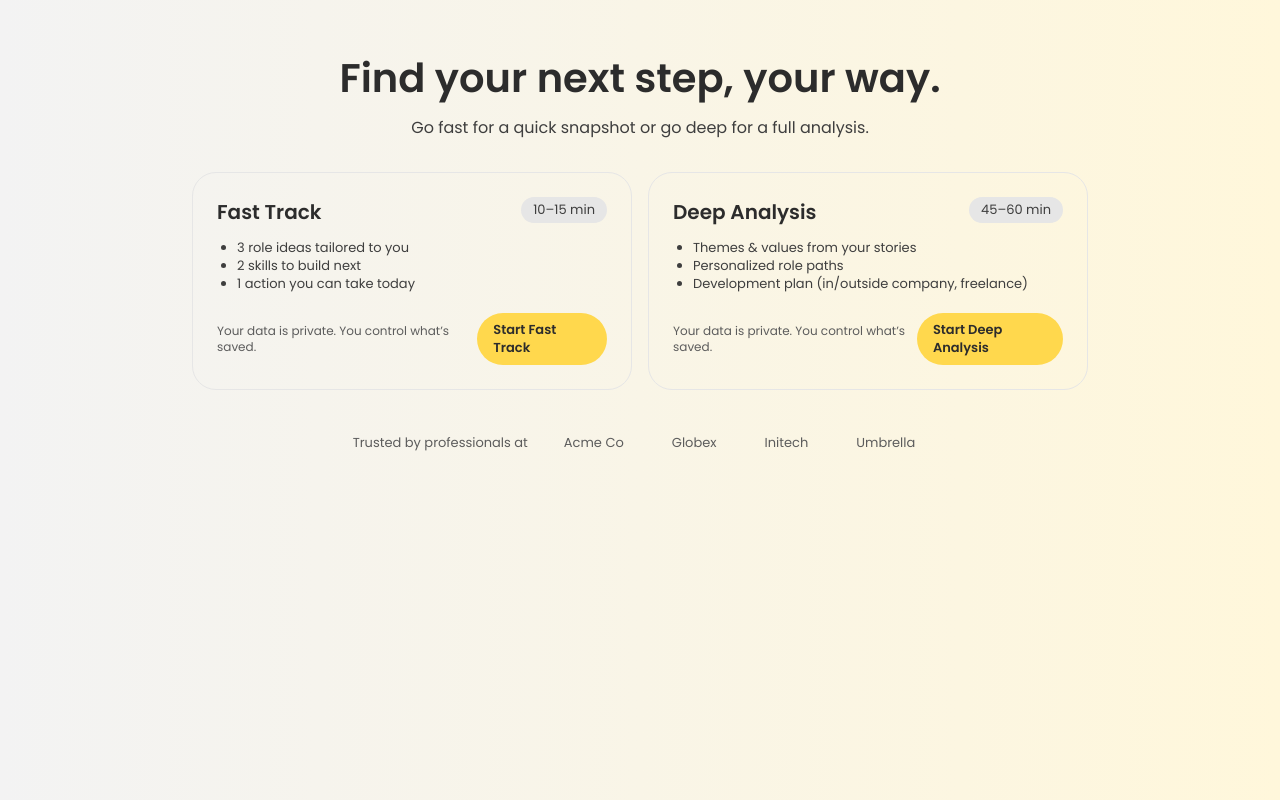
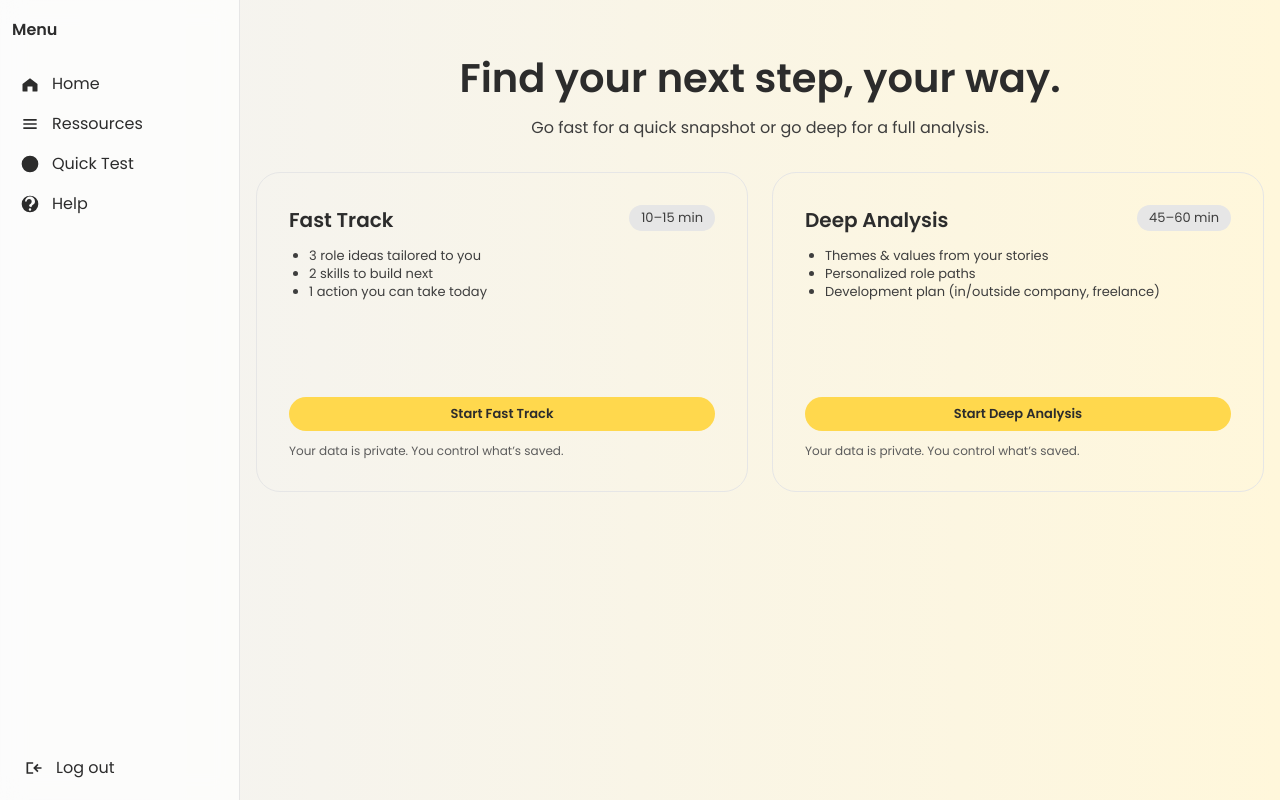
Before and after one commit to jcmanzke/Career-navigator-2, a Next.js app: page /start in a window 1280 px wide. Built offline with nearby package versions, Linux system fonts and the light colour scheme; no server answers; the database is empty.

Commit message:
nav side bar

```diff
--- /dev/null
+++ b/app/components/Sidebar.tsx
@@ -0,0 +1,90 @@
+"use client";
+
+import Link from "next/link";
+import { useEffect, useState } from "react";
+import { useRouter } from "next/navigation";
+import { createClient } from "@/utils/supabase/client";
+
+const Icon = ({ path, label }: { path: string; label: string }) => (
+  <svg aria-hidden="true" focusable="false" className="h-5 w-5" viewBox="0 0 24 24" fill="currentColor">
+    <path d={path} />
+    <title>{label}</title>
+  </svg>
+);
+
+export default function Sidebar() {
+  const [collapsed, setCollapsed] = useState(false);
+  const router = useRouter();
+
+  useEffect(() => {
+    try {
+      const v = localStorage.getItem("cn_sidebar_collapsed");
+      if (v === "1") setCollapsed(true);
+    } catch {}
+  }, []);
+  useEffect(() => {
+    try { localStorage.setItem("cn_sidebar_collapsed", collapsed ? "1" : "0"); } catch {}
+  }, [collapsed]);
+
+  const supabase = createClient();
+
+  const logout = async () => {
+    try { await supabase.auth.signOut(); } catch {}
+    router.push("/login");
+  };
+
+  const itemBase =
+    "flex items-center gap-3 rounded-3xl px-3 py-2 text-neutrals-900 hover:bg-primary-500/70 focus-visible:bg-primary-500/70 focus:outline-none focus-visible:ring-2 focus-visible:ring-offset-2 focus-visible:ring-primary-500";
+
+  return (
+    <aside className={`${collapsed ? "w-16" : "w-60"} shrink-0 border-r border-accent-700 bg-neutrals-50/70 backdrop-blur-md px-2 py-3 flex flex-col min-h-screen`}
+      aria-label="Sidebar navigation">
+      <div className="flex items-center justify-between px-1">
+        {!collapsed && <span className="font-semibold text-neutrals-900">Menu</span>}
+        <button
+          type="button"
+          onClick={() => setCollapsed(!collapsed)}
+          aria-label={collapsed ? "Expand sidebar" : "Collapse sidebar"}
+          aria-expanded={!collapsed}
+          className="rounded-full p-2 hover:bg-primary-500/70 focus-visible:bg-primary-500/70 focus:outline-none focus-visible:ring-2 focus-visible:ring-offset-2 focus-visible:ring-primary-500"
+        >
+          <Icon label="Toggle" path="M4 12h16M4 6h16M4 18h16" />
+        </button>
+      </div>
+
+      <nav className="mt-4 flex-1 space-y-1">
+        <Link href="/start" className={itemBase} aria-label="Home">
+          <Icon label="Home" path="M3 12l9-7 9 7v8a1 1 0 01-1 1h-5v-6H9v6H4a1 1 0 01-1-1v-8z" />
+          {!collapsed && <span>Home</span>}
+        </Link>
+
+        <button className={itemBase} aria-label="Ressources" type="button">
+          <Icon label="Resources" path="M4 6h16v2H4V6zm0 5h16v2H4v-2zm0 5h16v2H4v-2z" />
+          {!collapsed && <span>Ressources</span>}
+        </button>
+
+        <button className={itemBase} aria-label="Quick Test" type="button">
+          <Icon label="Quick Test" path="M12 2a10 10 0 100 20 10 10 0 000-20zm1 5h-2v6l5 3 .9-1.5-3.9-2.3V7z" />
+          {!collapsed && <span>Quick Test</span>}
+        </button>
+
+        <button className={itemBase} aria-label="Help" type="button">
+          <Icon label="Help" path="M12 2a10 10 0 100 20 10 10 0 000-20zm0 15a1.5 1.5 0 110 3 1.5 1.5 0 010-3zm0-2a1 1 0 01-1-1c0-2 3-2 3-5a3 3 0 10-6 0H6a6 6 0 1112 0c0 4-4 4-4 6a1 1 0 01-1 1z" />
+          {!collapsed && <span>Help</span>}
+        </button>
+      </nav>
+
+      <div className="mt-auto px-1">
+        <button
+          type="button"
+          onClick={logout}
+          className={itemBase + " w-full justify-start"}
+          aria-label="Log out"
+        >
+          <Icon label="Logout" path="M16 17l1.41-1.41L14.83 13H21v-2h-6.17l2.58-2.59L16 7l-5 5 5 5zM3 19h8v-2H5V7h6V5H3v14z" />
+          {!collapsed && <span>Log out</span>}
+        </button>
+      </div>
+    </aside>
+  );
+}
--- /dev/null
+++ b/app/start/layout.tsx
@@ -0,0 +1,12 @@
+"use client";
+
+import Sidebar from "@/app/components/Sidebar";
+
+export default function StartLayout({ children }: { children: React.ReactNode }) {
+  return (
+    <div className="flex min-h-screen">
+      <Sidebar />
+      <div className="flex-1 min-w-0">{children}</div>
+    </div>
+  );
+}
--- a/app/start/page.tsx
+++ b/app/start/page.tsx
@@ -3,15 +3,32 @@
 import Link from "next/link";
 import { useEffect, useState } from "react";
 import { getProgress, getResumeUrl, type Progress } from "@/lib/progress";
+import { createClient } from "@/utils/supabase/client";
 
 export default function StartPage() {
   const [progress, setProgress] = useState<Progress | null>(null);
+  const [hasServerProgress, setHasServerProgress] = useState<boolean>(false);
   useEffect(() => { setProgress(getProgress()); }, []);
+  useEffect(() => {
+    // Check Supabase for any saved journeys for this user
+    const check = async () => {
+      try {
+        const supabase = createClient();
+        // count only, head request; RLS restricts to current user
+        const { count, error } = await supabase
+          .from("journeys")
+          .select("id", { count: "exact", head: true });
+        if (error) return;
+        setHasServerProgress(!!(count && count > 0));
+      } catch {}
+    };
+    check();
+  }, []);
 
   return (
     <main className="min-h-screen px-4 py-8 md:py-12">
       {/* Hero */}
-      <section className="mx-auto max-w-4xl text-center">
+      <section className="mx-auto max-w-5xl text-center">
         <h1 className="font-display text-neutrals-900 text-[28px] md:text-[40px] font-semibold">
           Find your next step, your way.
         </h1>
@@ -21,10 +38,10 @@ export default function StartPage() {
       </section>
 
       {/* Continue tile */}
-      {progress && (
-        <section className="mx-auto mt-8 max-w-4xl">
+      {hasServerProgress && (
+        <section className="mx-auto mt-8 max-w-5xl">
           <Link
-            href={getResumeUrl(progress)}
+            href={progress ? getResumeUrl(progress) : "/"}
             className="group block rounded-3xl border border-accent-700 bg-neutrals-0/80 p-4 md:p-5 shadow-elevation2 focus:outline-none focus-visible:ring-4 focus-visible:ring-primary-500/40"
             aria-label="Continue your journey"
           >
@@ -33,21 +50,16 @@ export default function StartPage() {
                 <h2 className="font-semibold text-neutrals-900">Continue your journey</h2>
                 <p className="text-small text-neutrals-600">Resume</p>
               </div>
-              <span className="text-small text-neutrals-600">Last step: {progress.stepId}</span>
+              {progress && <span className="text-small text-neutrals-600">Last step: {progress.stepId}</span>}
             </div>
           </Link>
         </section>
       )}
 
       {/* Track cards */}
-      <section className="mx-auto mt-8 grid max-w-4xl grid-cols-1 gap-4 md:grid-cols-2">
-        {/* Fast Track Card */}
-        <Link
-          href="/start/fast"
-          className="group relative rounded-3xl bg-neutrals-100 p-5 md:p-6 border border-accent-700 focus:outline-none focus-visible:ring-4 focus-visible:ring-primary-500/40"
-          aria-label="Start Fast Track"
-        >
-          <div className="absolute inset-0 rounded-3xl bg-gradient-to-b from-neutrals-0/0 to-neutrals-0/0 pointer-events-none" />
+      <section className="mx-auto mt-8 grid max-w-5xl grid-cols-1 gap-6 md:grid-cols-2">
+        {/* Fast Track Card (container not clickable) */}
+        <div className="relative rounded-3xl bg-neutrals-100 p-6 md:p-8 border border-accent-700 focus-within:ring-4 focus-within:ring-primary-500/40 min-h-80 flex flex-col">
           <div className="flex items-start justify-between">
             <h3 className="font-semibold text-neutrals-900 text-[20px]">Fast Track</h3>
             <span className="rounded-full bg-neutrals-200 px-3 py-1 text-small text-neutrals-800" aria-label="Estimated time 10 to 15 minutes">10–15 min</span>
@@ -57,21 +69,20 @@ export default function StartPage() {
             <li>2 skills to build next</li>
             <li>1 action you can take today</li>
           </ul>
-          <div className="mt-5 flex items-center justify-between">
-            <span className="text-xs text-neutrals-600">Your data is private. You control what’s saved.</span>
-            <span className="inline-flex items-center gap-2 rounded-full bg-primary-500 text-[#2C2C2C] px-4 py-2 text-small font-semibold focus:outline-none focus-visible:ring-2 focus-visible:ring-offset-2 focus-visible:ring-primary-500/60">
+          <div className="mt-auto pt-4">
+            <Link
+              href="/start/fast"
+              aria-label="Start Fast Track"
+              className="w-full inline-flex justify-center items-center gap-2 rounded-full bg-primary-500 text-[#2C2C2C] px-4 py-2 text-small font-semibold focus:outline-none focus-visible:ring-2 focus-visible:ring-offset-2 focus-visible:ring-primary-500/60"
+            >
               Start Fast Track
-            </span>
+            </Link>
+            <p className="mt-3 text-xs text-neutrals-600">Your data is private. You control what’s saved.</p>
           </div>
-        </Link>
+        </div>
 
-        {/* Deep Analysis Card */}
-        <Link
-          href="/start/deep"
-          className="group relative rounded-3xl bg-neutrals-100 p-5 md:p-6 border border-accent-700 focus:outline-none focus-visible:ring-4 focus-visible:ring-primary-500/40"
-          aria-label="Start Deep Analysis"
-        >
-          <div className="absolute inset-0 rounded-3xl bg-gradient-to-b from-neutrals-0/0 to-neutrals-0/0 pointer-events-none" />
+        {/* Deep Analysis Card (container not clickable) */}
+        <div className="relative rounded-3xl bg-neutrals-100 p-6 md:p-8 border border-accent-700 focus-within:ring-4 focus-within:ring-primary-500/40 min-h-80 flex flex-col">
           <div className="flex items-start justify-between">
             <h3 className="font-semibold text-neutrals-900 text-[20px]">Deep Analysis</h3>
             <span className="rounded-full bg-neutrals-200 px-3 py-1 text-small text-neutrals-800" aria-label="Estimated time 45 to 60 minutes">45–60 min</span>
@@ -81,23 +92,16 @@ export default function StartPage() {
             <li>Personalized role paths</li>
             <li>Development plan (in/outside company, freelance)</li>
           </ul>
-          <div className="mt-5 flex items-center justify-between">
-            <span className="text-xs text-neutrals-600">Your data is private. You control what’s saved.</span>
-            <span className="inline-flex items-center gap-2 rounded-full bg-primary-500 text-[#2C2C2C] px-4 py-2 text-small font-semibold focus:outline-none focus-visible:ring-2 focus-visible:ring-offset-2 focus-visible:ring-primary-500/60">
+          <div className="mt-auto pt-4">
+            <Link
+              href="/"
+              aria-label="Start Deep Analysis"
+              className="w-full inline-flex justify-center items-center gap-2 rounded-full bg-primary-500 text-[#2C2C2C] px-4 py-2 text-small font-semibold focus:outline-none focus-visible:ring-2 focus-visible:ring-offset-2 focus-visible:ring-primary-500/60"
+            >
               Start Deep Analysis
-            </span>
+            </Link>
+            <p className="mt-3 text-xs text-neutrals-600">Your data is private. You control what’s saved.</p>
           </div>
-        </Link>
-      </section>
-
-      {/* Social proof strip */}
-      <section className="mx-auto mt-10 max-w-4xl" aria-label="Social proof">
-        <div className="flex flex-wrap items-center justify-center gap-6 text-neutrals-600 text-small">
-          <span>Trusted by professionals at</span>
-          <span className="rounded bg-neutrals-100 px-3 py-1">Acme Co</span>
-          <span className="rounded bg-neutrals-100 px-3 py-1">Globex</span>
-          <span className="rounded bg-neutrals-100 px-3 py-1">Initech</span>
-          <span className="rounded bg-neutrals-100 px-3 py-1">Umbrella</span>
         </div>
       </section>
     </main>
--- a/lib/progress.ts
+++ b/lib/progress.ts
@@ -53,7 +53,7 @@ export function clearProgress(storage: StorageLike | null = getDefaultStorage())
 }
 
 export function getResumeUrl(p: Progress): string {
-  const base = p.track === "fast" ? "/start/fast" : "/start/deep";
+  const base = p.track === "fast" ? "/start/fast" : "/"; // deep goes to main exercise
   const q = p.stepId ? `?step=${encodeURIComponent(p.stepId)}` : "";
   return `${base}${q}`;
 }
```
